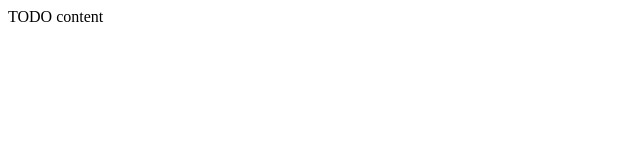
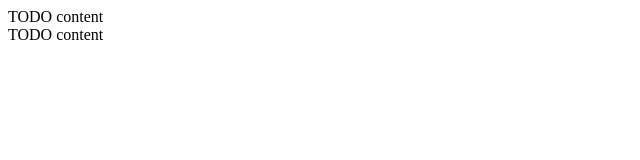
Before and after one commit to DimaGorovec/URPO, a website: page public_html/index.html in a window 1280 px wide. Shown: the full height of the page, 0-640 px from the left. Drawn offline with Linux system fonts and the light colour scheme.

Commit message:
Update index.html
повтор строки

```diff
--- a/public_html/index.html
+++ b/public_html/index.html
@@ -13,6 +13,6 @@
              <meta nidth, initial-scale=1.0"><meta nidth, initial-scale=1.0"><meta nidth, initial-scale=1.0">
     </head>
     <body>
-        <div>TODO  content</div>
+        <div>TODO  content</div> <div>TODO  content</div>
     </body>
 </html>
```
